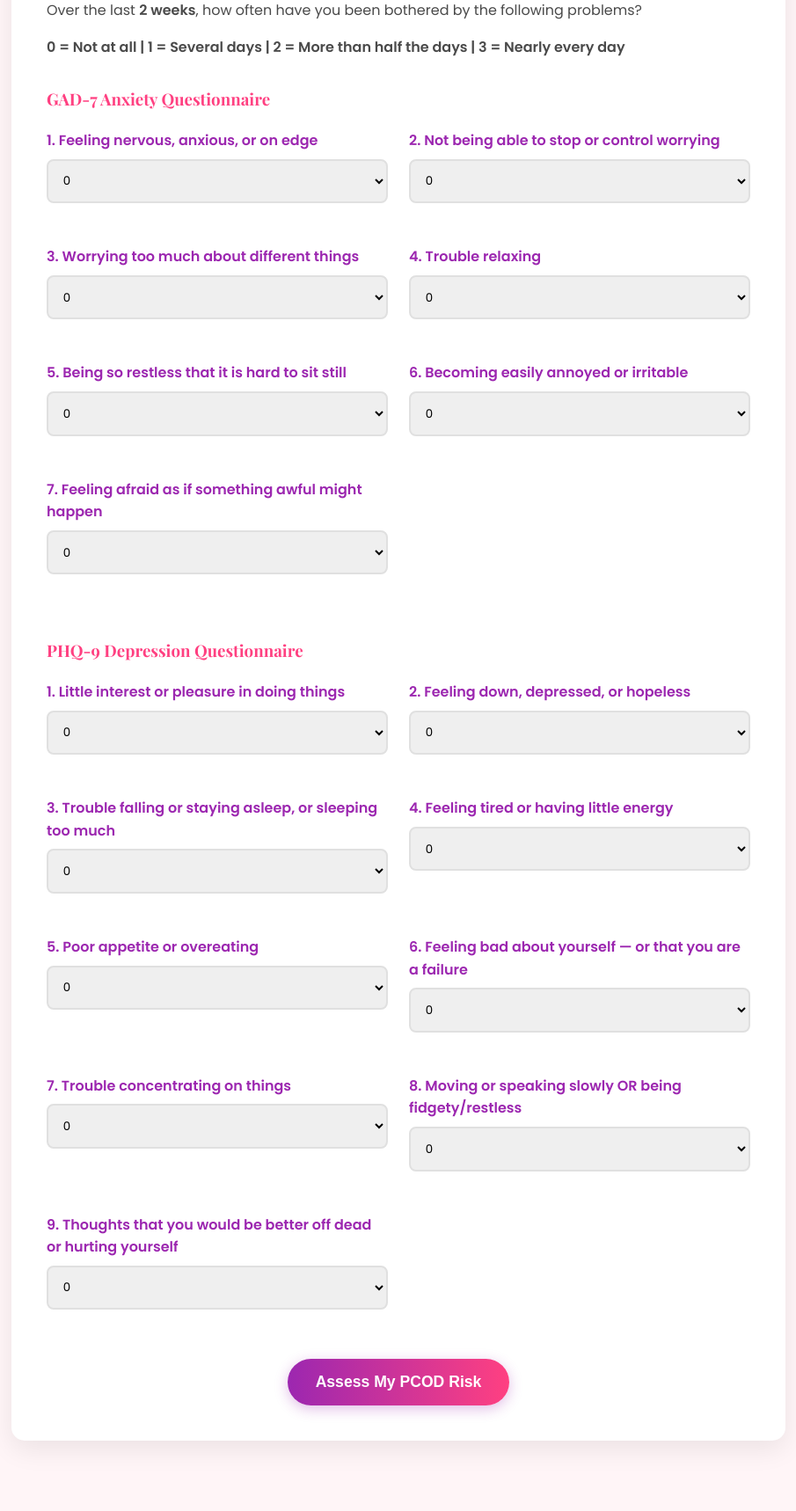
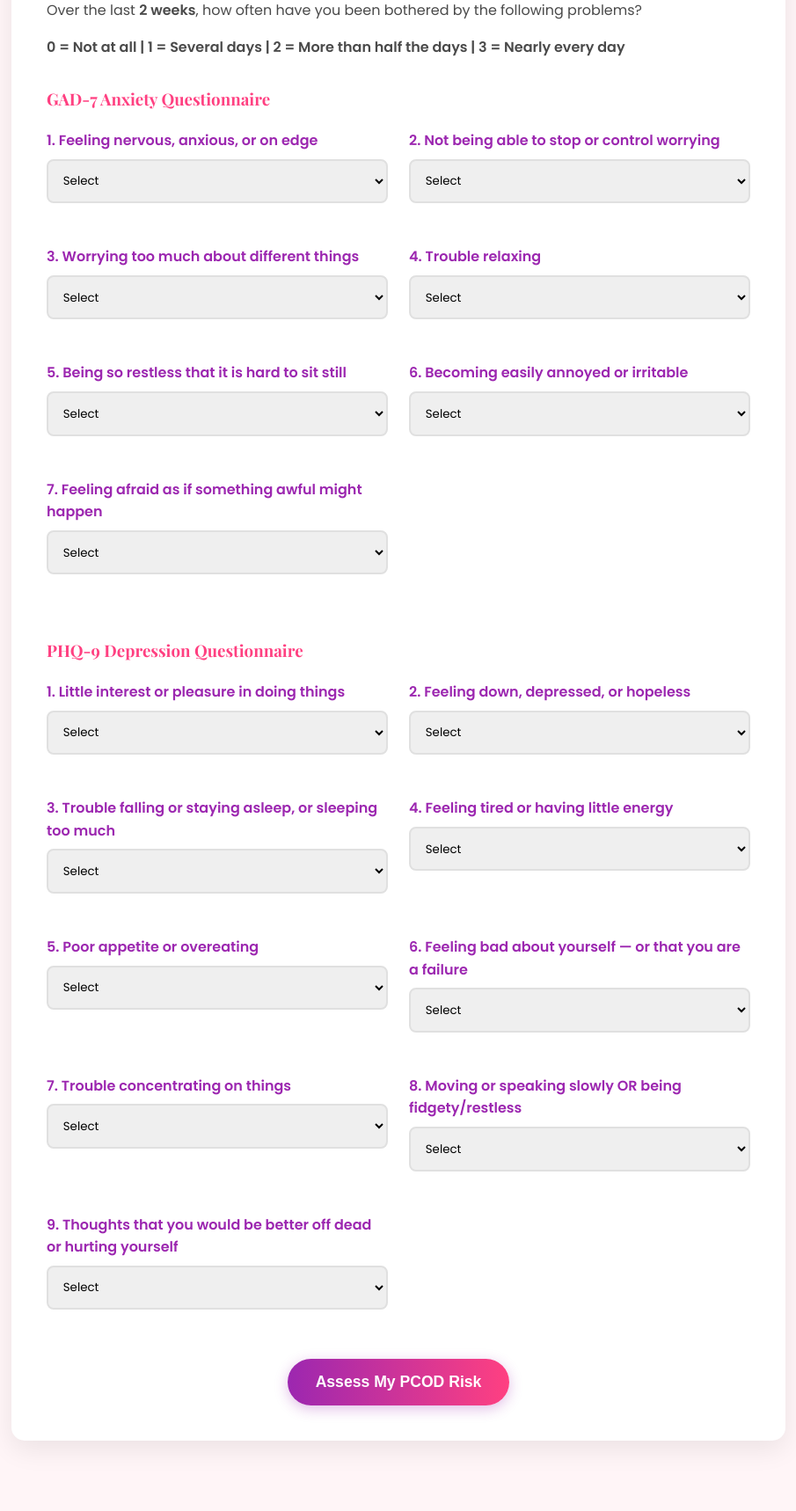
Before and after one commit to VishnuPriyaAthukuri1109/Major-Project, a Flask app: page / in a window 1280 px wide. Shown: the part 3170-4888 px from the top of the page at 88% size, without its empty margins (187-1092 px from the left). Run offline with Flask 3, Linux system fonts and the light colour scheme; parts of the project's set-up code (start-up, migrations or seed data) failed here and were passed over.

Commit message:
Changes in Index file

```diff
--- a/templates/index.html
+++ b/templates/index.html
@@ -527,6 +527,7 @@
       <div class="form-group">
         <label>1. Feeling nervous, anxious, or on edge</label>
         <select name="gad1" required>
+          <option value="" disabled selected>Select</option>
           <option value="0">0</option>
           <option value="1">1</option>
           <option value="2">2</option>
@@ -537,6 +538,7 @@
       <div class="form-group">
         <label>2. Not being able to stop or control worrying</label>
         <select name="gad2" required>
+          <option value="" disabled selected>Select</option>
           <option value="0">0</option>
           <option value="1">1</option>
           <option value="2">2</option>
@@ -547,6 +549,7 @@
       <div class="form-group">
         <label>3. Worrying too much about different things</label>
         <select name="gad3" required>
+          <option value="" disabled selected>Select</option>
           <option value="0">0</option>
           <option value="1">1</option>
           <option value="2">2</option>
@@ -557,6 +560,7 @@
       <div class="form-group">
         <label>4. Trouble relaxing</label>
         <select name="gad4" required>
+          <option value="" disabled selected>Select</option>
           <option value="0">0</option>
           <option value="1">1</option>
           <option value="2">2</option>
@@ -567,6 +571,7 @@
       <div class="form-group">
         <label>5. Being so restless that it is hard to sit still</label>
         <select name="gad5" required>
+          <option value="" disabled selected>Select</option>
           <option value="0">0</option>
           <option value="1">1</option>
           <option value="2">2</option>
@@ -577,6 +582,7 @@
       <div class="form-group">
         <label>6. Becoming easily annoyed or irritable</label>
         <select name="gad6" required>
+          <option value="" disabled selected>Select</option>
           <option value="0">0</option>
           <option value="1">1</option>
           <option value="2">2</option>
@@ -587,6 +593,7 @@
       <div class="form-group">
         <label>7. Feeling afraid as if something awful might happen</label>
         <select name="gad7" required>
+          <option value="" disabled selected>Select</option>
           <option value="0">0</option>
           <option value="1">1</option>
           <option value="2">2</option>
@@ -605,6 +612,7 @@
       <div class="form-group">
         <label>1. Little interest or pleasure in doing things</label>
         <select name="phq1" required>
+          <option value="" disabled selected>Select</option>
           <option value="0">0</option>
           <option value="1">1</option>
           <option value="2">2</option>
@@ -615,6 +623,7 @@
       <div class="form-group">
         <label>2. Feeling down, depressed, or hopeless</label>
         <select name="phq2" required>
+          <option value="" disabled selected>Select</option>
           <option value="0">0</option>
           <option value="1">1</option>
           <option value="2">2</option>
@@ -627,6 +636,7 @@
           >3. Trouble falling or staying asleep, or sleeping too much</label
         >
         <select name="phq3" required>
+          <option value="" disabled selected>Select</option>
           <option value="0">0</option>
           <option value="1">1</option>
           <option value="2">2</option>
@@ -637,6 +647,7 @@
       <div class="form-group">
         <label>4. Feeling tired or having little energy</label>
         <select name="phq4" required>
+          <option value="" disabled selected>Select</option>
           <option value="0">0</option>
           <option value="1">1</option>
           <option value="2">2</option>
@@ -647,6 +658,7 @@
       <div class="form-group">
         <label>5. Poor appetite or overeating</label>
         <select name="phq5" required>
+          <option value="" disabled selected>Select</option>
           <option value="0">0</option>
           <option value="1">1</option>
           <option value="2">2</option>
@@ -657,6 +669,7 @@
       <div class="form-group">
         <label>6. Feeling bad about yourself — or that you are a failure</label>
         <select name="phq6" required>
+          <option value="" disabled selected>Select</option>
           <option value="0">0</option>
           <option value="1">1</option>
           <option value="2">2</option>
@@ -667,6 +680,7 @@
       <div class="form-group">
         <label>7. Trouble concentrating on things</label>
         <select name="phq7" required>
+          <option value="" disabled selected>Select</option>
           <option value="0">0</option>
           <option value="1">1</option>
           <option value="2">2</option>
@@ -677,6 +691,7 @@
       <div class="form-group">
         <label>8. Moving or speaking slowly OR being fidgety/restless</label>
         <select name="phq8" required>
+          <option value="" disabled selected>Select</option>
           <option value="0">0</option>
           <option value="1">1</option>
           <option value="2">2</option>
@@ -690,6 +705,7 @@
           yourself</label
         >
         <select name="phq9" required>
+          <option value="" disabled selected >Select  </option>
           <option value="0">0</option>
           <option value="1">1</option>
           <option value="2">2</option>
```
